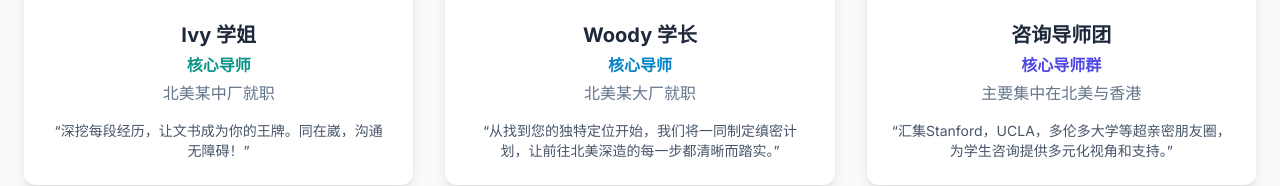
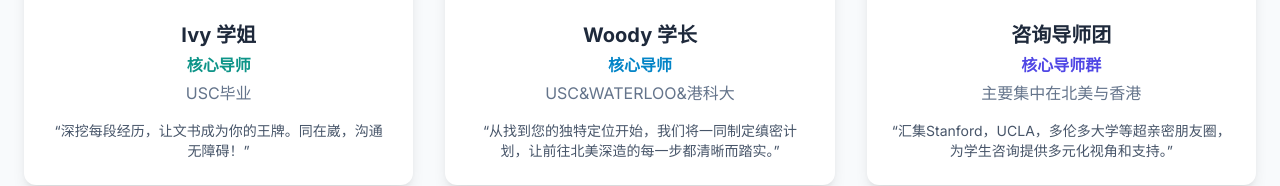
Before and after one commit to ivywsw555/summerdaze-education, a plain HTML site: page index.html in a window 1280 px wide. Shown: the part 1597-1783 px from the top of the page. Drawn offline with nearby package versions, Linux system fonts and the light colour scheme.

Commit message:
Update index.html

```diff
--- a/index.html
+++ b/index.html
@@ -110,8 +110,8 @@
                     <p class="mt-4 text-lg text-slate-600 max-w-2xl mx-auto">我们不讲理论，只讲我们是怎么赢的。我们的成功经验，就是你最好的攻略。</p>
                 </div>
                 <div class="mt-12 grid grid-cols-1 sm:grid-cols-2 lg:grid-cols-3 gap-8">
-                     <div class="bg-white rounded-xl shadow-lg overflow-hidden text-center transition hover:scale-105 hover:shadow-2xl duration-300"><img src="./Ivy.jpg" alt="Ivy学姐" class="w-full h-56 object-cover"><div class="p-6"><h3 class="text-xl font-bold text-slate-800">Ivy 学姐</h3><p class="mt-1 text-teal-600 font-semibold">核心导师</p><p class="mt-1 text-slate-500">北美某中厂就职</p><p class="mt-4 text-sm text-slate-600">“深挖每段经历，让文书成为你的王牌。同在崴，沟通无障碍！”</p></div></div>
-                     <div class="bg-white rounded-xl shadow-lg overflow-hidden text-center transition hover:scale-105 hover:shadow-2xl duration-300"><img src="./woody.jpeg" alt="Woody学长" class="w-full h-56 object-cover"><div class="p-6"><h3 class="text-xl font-bold text-slate-800">Woody 学长</h3><p class="mt-1 text-sky-600 font-semibold">核心导师</p><p class="mt-1 text-slate-500">北美某大厂就职</p><p class="mt-4 text-sm text-slate-600">“从找到您的独特定位开始，我们将一同制定缜密计划，让前往北美深造的每一步都清晰而踏实。”</p></div></div>
+                     <div class="bg-white rounded-xl shadow-lg overflow-hidden text-center transition hover:scale-105 hover:shadow-2xl duration-300"><img src="./Ivy.jpg" alt="Ivy学姐" class="w-full h-56 object-cover"><div class="p-6"><h3 class="text-xl font-bold text-slate-800">Ivy 学姐</h3><p class="mt-1 text-teal-600 font-semibold">核心导师</p><p class="mt-1 text-slate-500">USC毕业</p><p class="mt-4 text-sm text-slate-600">“深挖每段经历，让文书成为你的王牌。同在崴，沟通无障碍！”</p></div></div>
+                     <div class="bg-white rounded-xl shadow-lg overflow-hidden text-center transition hover:scale-105 hover:shadow-2xl duration-300"><img src="./woody.jpeg" alt="Woody学长" class="w-full h-56 object-cover"><div class="p-6"><h3 class="text-xl font-bold text-slate-800">Woody 学长</h3><p class="mt-1 text-sky-600 font-semibold">核心导师</p><p class="mt-1 text-slate-500">USC&WATERLOO&港科大</p><p class="mt-4 text-sm text-slate-600">“从找到您的独特定位开始，我们将一同制定缜密计划，让前往北美深造的每一步都清晰而踏实。”</p></div></div>
                      <div class="bg-white rounded-xl shadow-lg overflow-hidden text-center transition hover:scale-105 hover:shadow-2xl duration-300"><img src="./Image_fx.jpg" alt="导师" class="w-full h-56 object-cover"><div class="p-6"><h3 class="text-xl font-bold text-slate-800">咨询导师团</h3><p class="mt-1 text-indigo-600 font-semibold">核心导师群</p><p class="mt-1 text-slate-500">主要集中在北美与香港</p><p class="mt-4 text-sm text-slate-600">“汇集Stanford，UCLA，多伦多大学等超亲密朋友圈，为学生咨询提供多元化视角和支持。”</p></div></div>
                 </div>
             </div>
```
